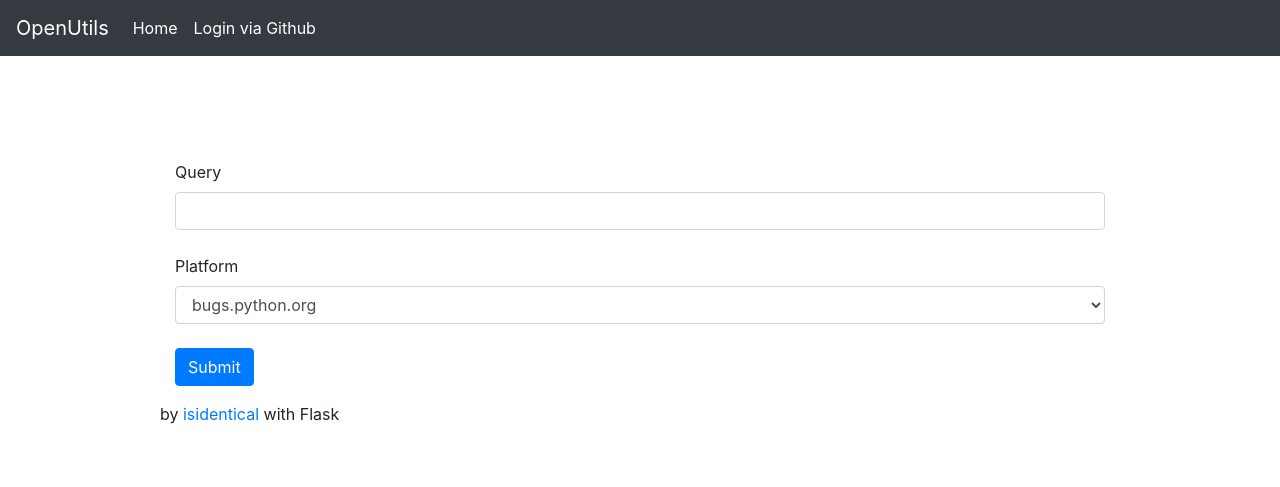
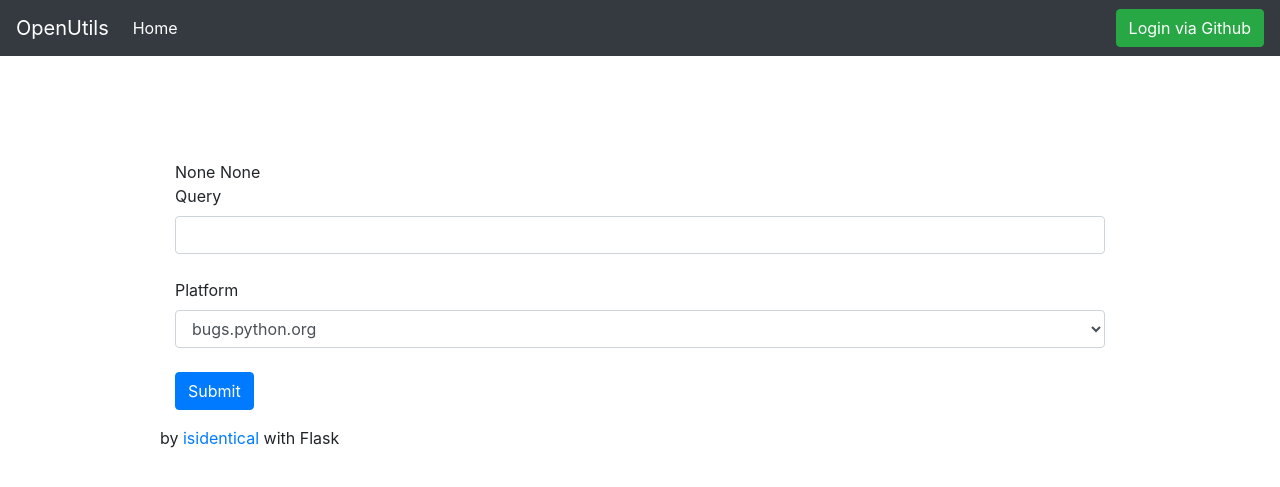
Before and after one commit to isidentical-archive/openutils, a Flask app: page / in a window 1280 px wide. Shown: the top 487 px of the page. Run offline with Flask 2, Linux system fonts and the light colour scheme; some libraries are stand-ins or nearby versions.

Commit message:
Implement log out, only show login when user logged in

```diff
--- a/openutils/templates/base.html
+++ b/openutils/templates/base.html
@@ -30,14 +30,22 @@
           <li class="nav-item active">
             <a class="nav-link" href="/">Home <span class="sr-only">(current)</span></a>
           </li>
-          <li class="nav-item active">
-            <a class="nav-link" href="{{ url_for('github_login') }}">Login via Github <span class="sr-only"></span></a>
-          </li>
         </ul>
+      {% if session.get("authorized") %}
+      <form class="form-inline mt-2 mt-md-0" action="{{ url_for('logout') }}">
+        <button class="btn btn-failure my-2 my-sm-0" type="submit">Logout</button>
+      </form>
+      {% else %}
+      <form class="form-inline mt-2 mt-md-0" action="{{ url_for('github_login') }}">
+        <button class="btn btn-success my-2 my-sm-0" type="submit">Login via Github</button>
+      </form>
+      {% endif %}
       </div>
     </nav>
 
     <main role="main" class="container">
+        {{ session.get("authorized") }}
+        {{ session.get("github_access_token") }}
         {% block container %}{% endblock %}
     </main>
     <footer>
--- a/openutils/views.py
+++ b/openutils/views.py
@@ -15,6 +15,12 @@
 
 @APP.route("/")
 def index():
+    if (authorization := session.get("authorization")) is not None:
+        if authorization:
+            error = "Successfully logged in!"
+        else:
+            error = "Couldn't logged in!"
+
     return render_template("index.html", error=None)
 
 
@@ -50,13 +56,22 @@
     return GITHUB.authorize(scope="user")
 
 
+@APP.route("/github/logout")
+def github_logout():
+    session["authorization"] = None
+    session["github_access_token"] = None
+
+
 @APP.route("/github/callback")
 @GITHUB.authorized_handler
 def authorized(oauth_token):
     next_url = request.args.get("next") or url_for("index")
     if oauth_token is None:
         print("Authorization failed.")
+        session["authorization"] = False
         return redirect(next_url)
+
+    session["authorization"] = True
     session["github_access_token"] = oauth_token
     return redirect(next_url)
 
```
Also changed, not shown: 2 other files.
